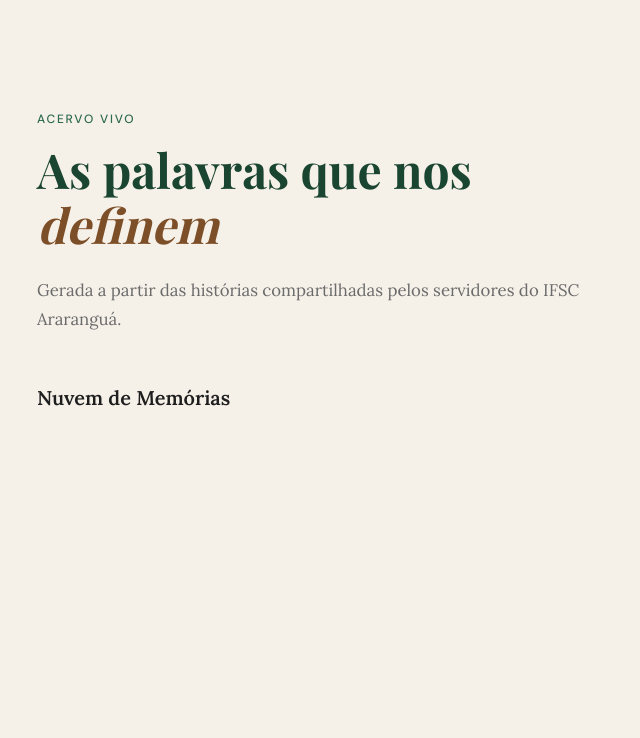
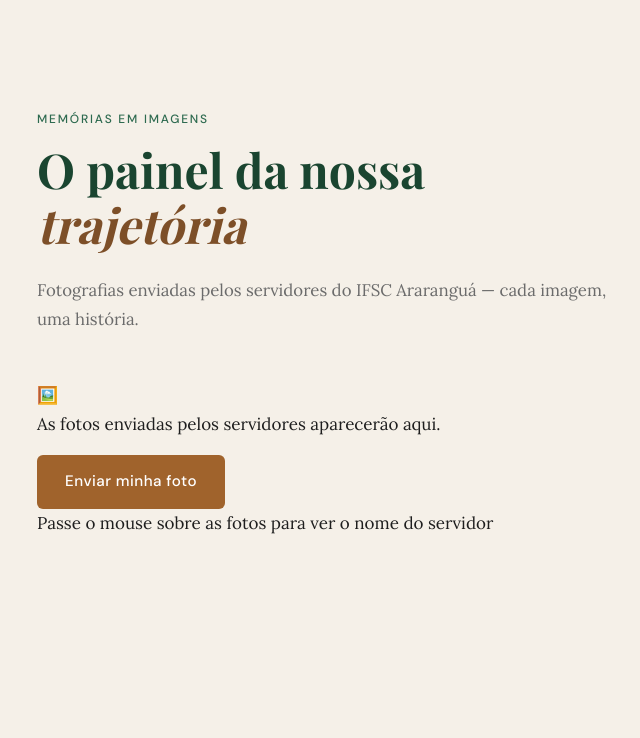
Before and after one commit to augusthos-city/voo-da-memoria, a website: page public/index.html in a window 1280 px wide. Shown: the part 5943-6681 px from the top of the page, without its empty margins (43-683 px from the left). Drawn offline with nearby package versions, Linux system fonts and the light colour scheme; no server answers; a web font is replaced by a local one.

Commit message:
Update index.html

```diff
--- a/public/index.html
+++ b/public/index.html
@@ -298,7 +298,25 @@
 
   </div>
 </section>
+<!-- ═══ PAINEL PORTA-RETRATO ════════════════════════════════════════════ -->
+<section class="section galeria-section" id="galeria">
+  <div class="container">
+    <span class="section-tag">Memórias em imagens</span>
+    <h2 class="section-title">O painel da nossa<br><em>trajetória</em></h2>
+    <p class="section-intro">Fotografias enviadas pelos servidores do IFSC Araranguá — cada imagem, uma história.</p>
 
+    <div class="porta-retrato-wrap">
+      <div class="porta-retrato-moldura" id="portaRetrato">
+        <div class="pr-empty" id="prEmpty">
+          <div class="pr-empty-icon">🖼️</div>
+          <p>As fotos enviadas pelos servidores aparecerão aqui.</p>
+          <a href="#compartilhar" class="btn btn-primary" style="margin-top:1rem">Enviar minha foto</a>
+        </div>
+      </div>
+      <p class="galeria-legenda">Passe o mouse sobre as fotos para ver o nome do servidor</p>
+    </div>
+  </div>
+</section>
 <!-- ═══ FOOTER ═══════════════════════════════════════════════════════════════ -->
 <!-- ═══ NUVEM DE PALAVRAS + PAINEL META ══════════════════════════════════ -->
 <section class="section wordcloud-section" id="painel">
```
